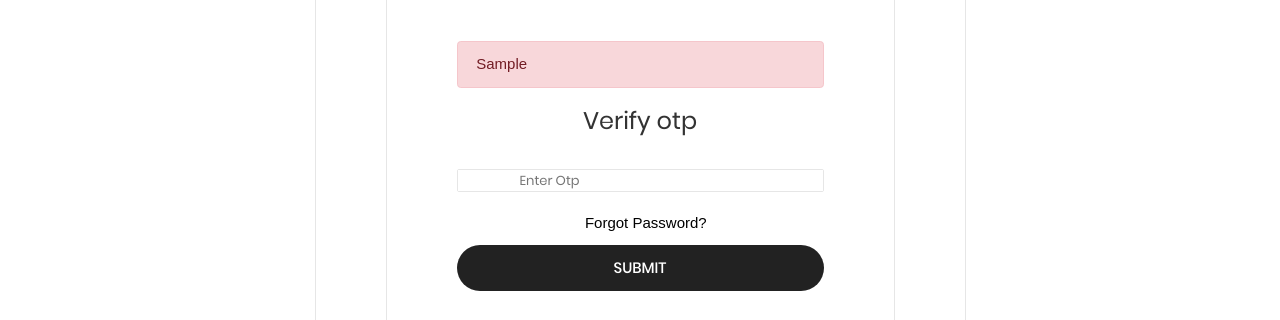
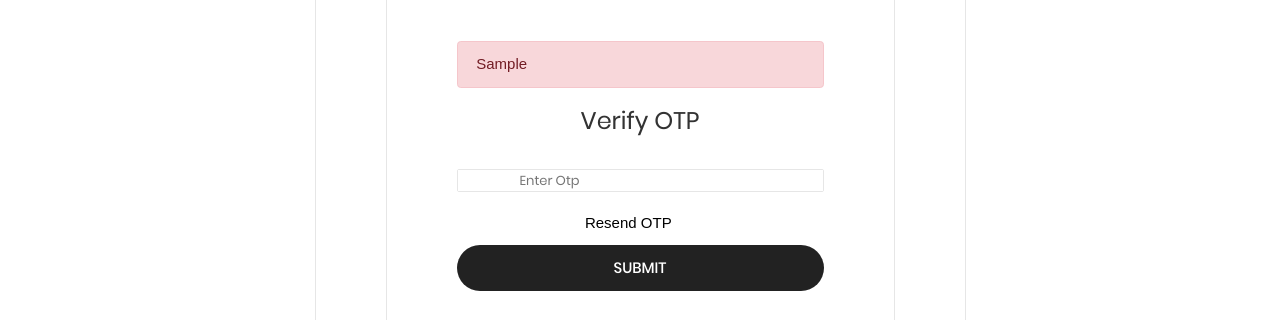
Before and after one commit to 13061997priyankakhatri/Django_Project-e_commarce, a Django app: template myapp/templates/otp.html in a window 1280 px wide. Shown: the part 522-842 px from the top of the page. Run offline with Django 5.2, Linux system fonts and the light colour scheme; the template is opened without the code that fills it: most values are stand-ins (such as "Sample title", 1, 10 or a date in 2020); some libraries are stand-ins or nearby versions; some web fonts are replaced.

Commit message:
Update otp.html

```diff
--- a/myapp/templates/otp.html
+++ b/myapp/templates/otp.html
@@ -6,7 +6,7 @@
 <br>
 <head>
 	<!-- Title page -->
-	<section class="bg-img1 txt-center p-lr-15 p-tb-92" style="background-image: url('{% static 'images/bg-01.jpg'%}');">
+	<section class="bg-img1 txt-center p-lr-15 p-tb-92" style="background-image: url('{% static 'images/bg-01.jpg' %}');">
 		<h2 class="ltext-105 cl0 txt-center">
 			OTP Verification
 		</h2>
@@ -29,13 +29,13 @@
                     <form method="post" action="{% url 'otp' %}">
                     {% csrf_token %}
                     <h4 class="mtext-105 cl2 txt-center p-b-30">
-                        Verify otp
+                        Verify OTP
                     </h4>
 
                     <div class="bor8 m-b-20 how-pos4-parent">
-                        <input class="stext-111 cl2 plh15 size-140 p-l-62 p-r-50" type="number" name="otp" placeholder="Enter Otp">
+                        <input class="stext-111 cl2 plh15 size-140 p-l-62 p-r-50" type="number" name="uotp" placeholder="Enter Otp">
                     </div>
-                    <a href="{% url 'otp' %}" style="margin-left:35%;Color:black">Forgot Password?</a>
+                    <a href="{% url 'otp' %}" style="margin-left:35%;Color:black">Resend OTP</a>
                     <button class="flex-c-m stext-101 cl0 size-121 bg3 bor1 hov-btn3 p-lr-15 trans-04 pointer" style="margin-top:10px" type="submit">
                         Submit
                     </button>
```
